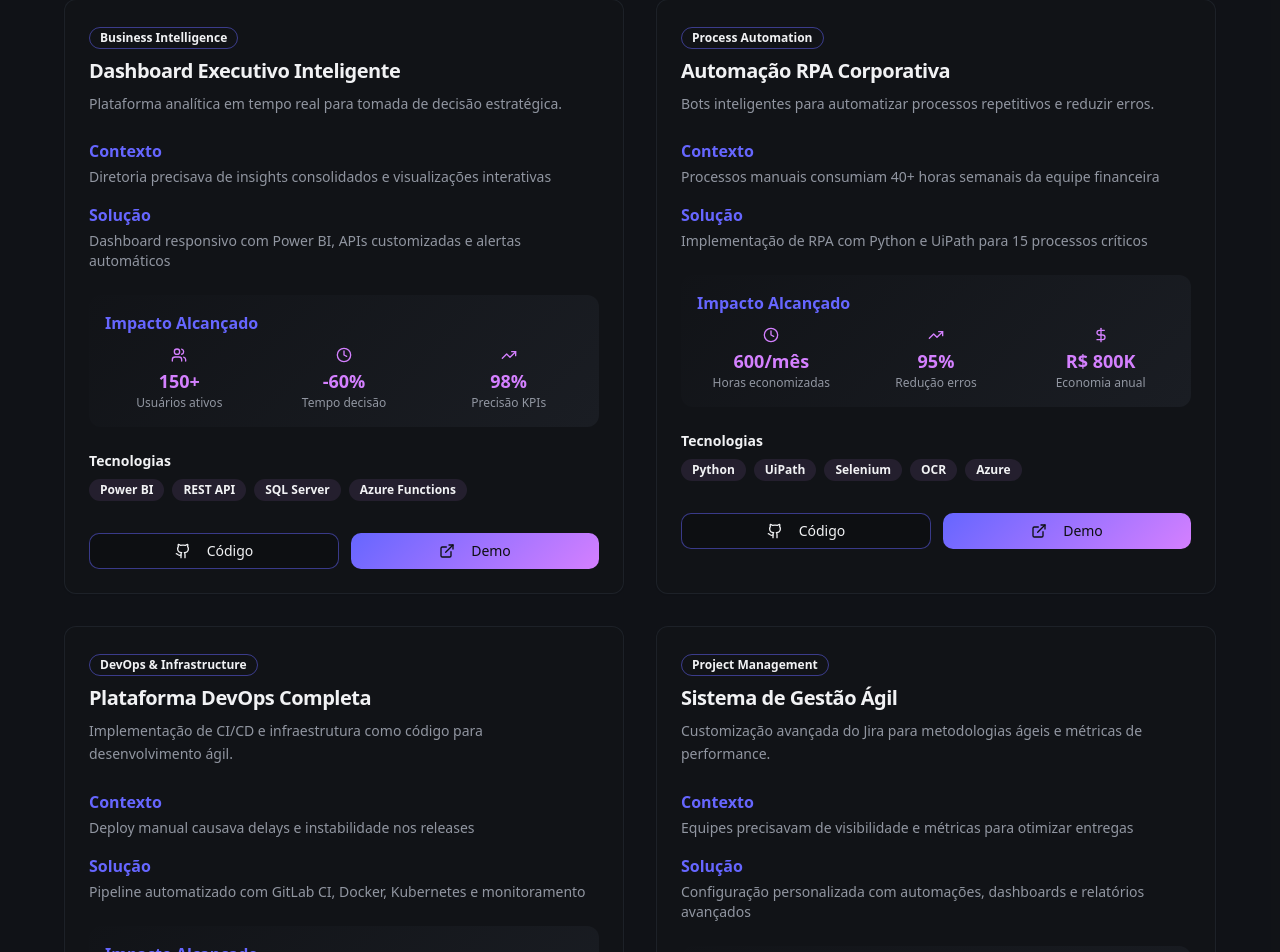
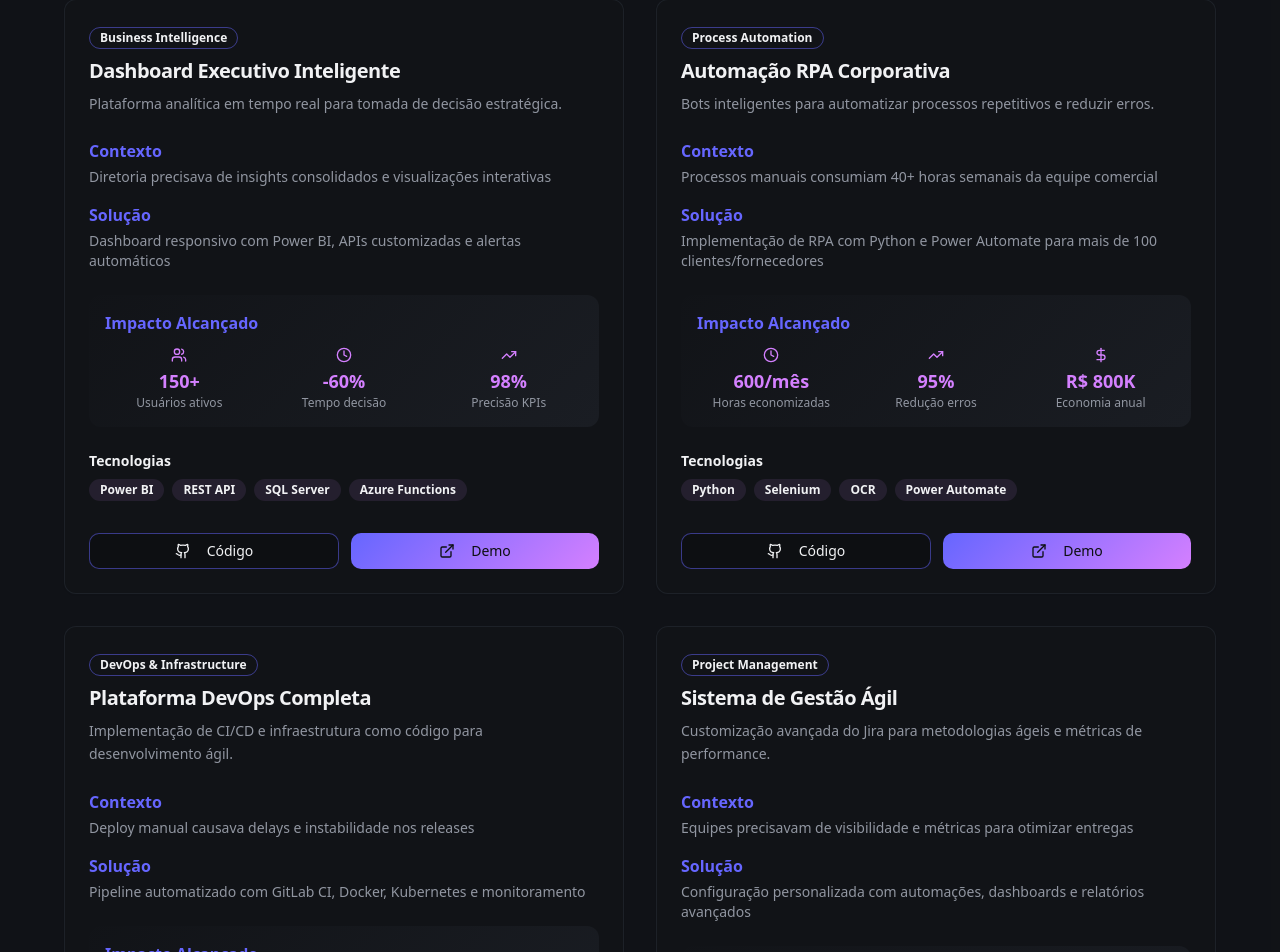
Before and after one commit to viHernandes/homePage, a React (Vite) app: page / in a window 1280 px wide. Shown: the part 4200-5152 px from the top of the page. Built offline with nearby package versions, Linux system fonts and the light colour scheme.

Commit message:
mais ajsutes

```diff
--- a/src/components/portfolio/projects-section.tsx
+++ b/src/components/portfolio/projects-section.tsx
@@ -55,14 +55,14 @@ export function ProjectsSection() {
       title: "Automação RPA Corporativa",
       category: "Process Automation",
       description: "Bots inteligentes para automatizar processos repetitivos e reduzir erros.",
-      context: "Processos manuais consumiam 40+ horas semanais da equipe financeira",
-      solution: "Implementação de RPA com Python e UiPath para 15 processos críticos",
+      context: "Processos manuais consumiam 40+ horas semanais da equipe comercial",
+      solution: "Implementação de RPA com Python e Power Automate para mais de 100 clientes/fornecedores",
       impact: [
         { icon: Clock, label: "Horas economizadas", value: "600/mês" },
         { icon: TrendingUp, label: "Redução erros", value: "95%" },
         { icon: DollarSign, label: "Economia anual", value: "R$ 800K" }
       ],
-      technologies: ["Python", "UiPath", "Selenium", "OCR", "Azure"],
+      technologies: ["Python","Selenium", "OCR", "Power Automate"],
       github: "#",
       demo: "#"
     },
```
